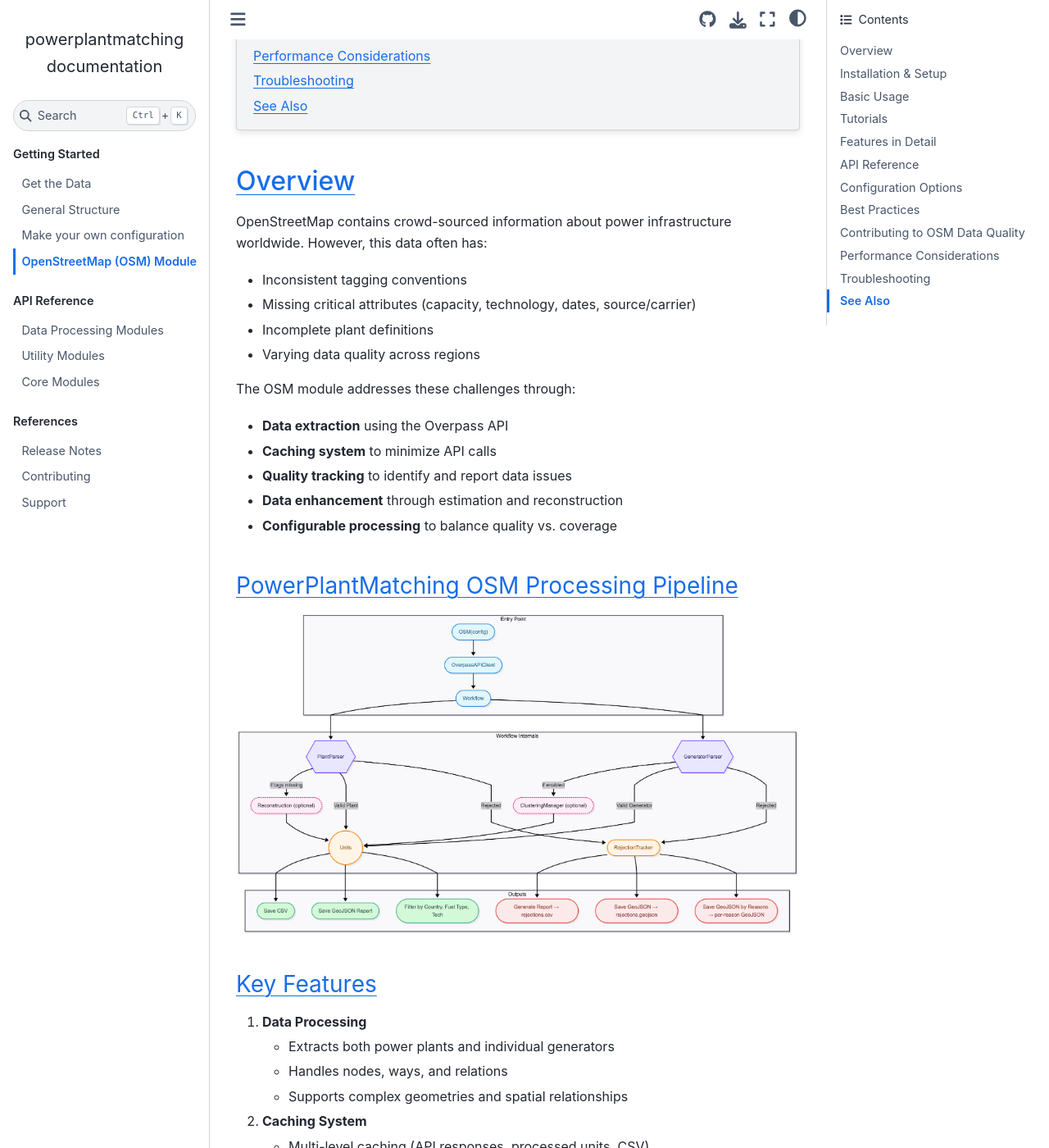
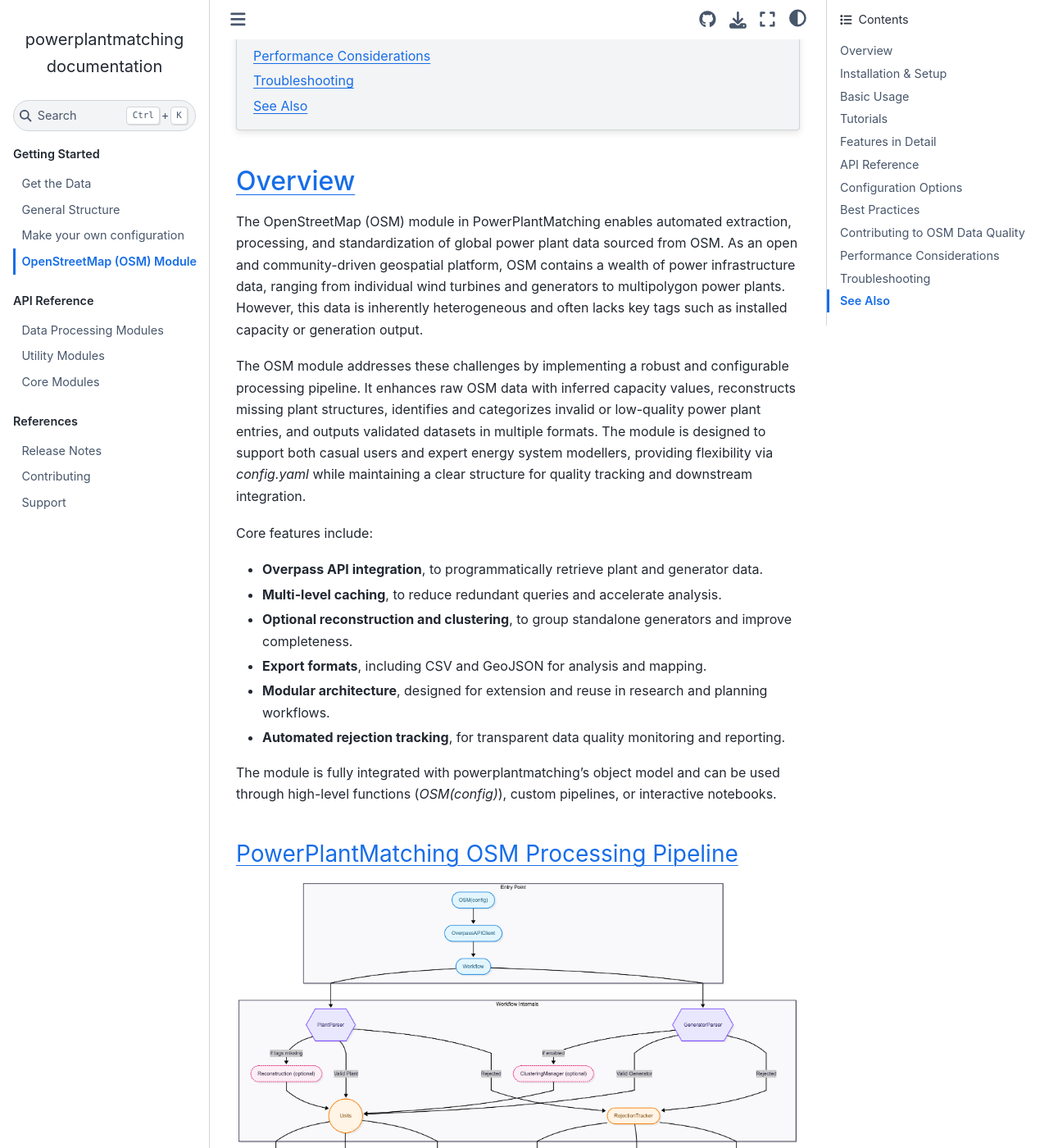
Before and after one commit to PyPSA/powerplantmatching, a Sphinx documentation site: the page built from doc/osm-module.rst, in a window 1280 px wide and 1400 px high, scrolled down 896 px. Shown: the whole window at 82% size. Built offline with Sphinx 7.4.7 and the Sphinx Book theme 1.1.4, drawn with Linux system fonts in a browser that asks for light colours; pages that are not in the unit, such as notebooks, are missing from menus.

Commit message:
Update osm-module.rst
Updated overview documentation

```diff
--- a/doc/osm-module.rst
+++ b/doc/osm-module.rst
@@ -11,20 +11,20 @@
 Overview
 --------
 
-OpenStreetMap contains crowd-sourced information about power infrastructure worldwide. However, this data often has:
+The OpenStreetMap (OSM) module in PowerPlantMatching enables automated extraction, processing, and standardization of global power plant data sourced from OSM. As an open and community-driven geospatial platform, OSM contains a wealth of power infrastructure data, ranging from individual wind turbines and generators to multipolygon power plants. However, this data is inherently heterogeneous and often lacks key tags such as installed capacity or generation output.
 
-- Inconsistent tagging conventions
-- Missing critical attributes (capacity, technology, dates, source/carrier)
-- Incomplete plant definitions
-- Varying data quality across regions
+The OSM module addresses these challenges by implementing a robust and configurable processing pipeline. It enhances raw OSM data with inferred capacity values, reconstructs missing plant structures, identifies and categorizes invalid or low-quality power plant entries, and outputs validated datasets in multiple formats. The module is designed to support both casual users and expert energy system modellers, providing flexibility via `config.yaml` while maintaining a clear structure for quality tracking and downstream integration.
 
-The OSM module addresses these challenges through:
+Core features include:
 
-- **Data extraction** using the Overpass API
-- **Caching system** to minimize API calls
-- **Quality tracking** to identify and report data issues
-- **Data enhancement** through estimation and reconstruction
-- **Configurable processing** to balance quality vs. coverage
+- **Overpass API integration**, to programmatically retrieve plant and generator data.
+- **Multi-level caching**, to reduce redundant queries and accelerate analysis.
+- **Optional reconstruction and clustering**, to group standalone generators and improve completeness.
+- **Export formats**, including CSV and GeoJSON for analysis and mapping.
+- **Modular architecture**, designed for extension and reuse in research and planning workflows.
+- **Automated rejection tracking**, for transparent data quality monitoring and reporting.
+
+The module is fully integrated with powerplantmatching's object model and can be used through high-level functions (`OSM(config)`), custom pipelines, or interactive notebooks.
 
 PowerPlantMatching OSM Processing Pipeline
 ~~~~~~~~~~~~~~~~~~~~~~~~~~~~~~~~~~~~~~~~~~
```
